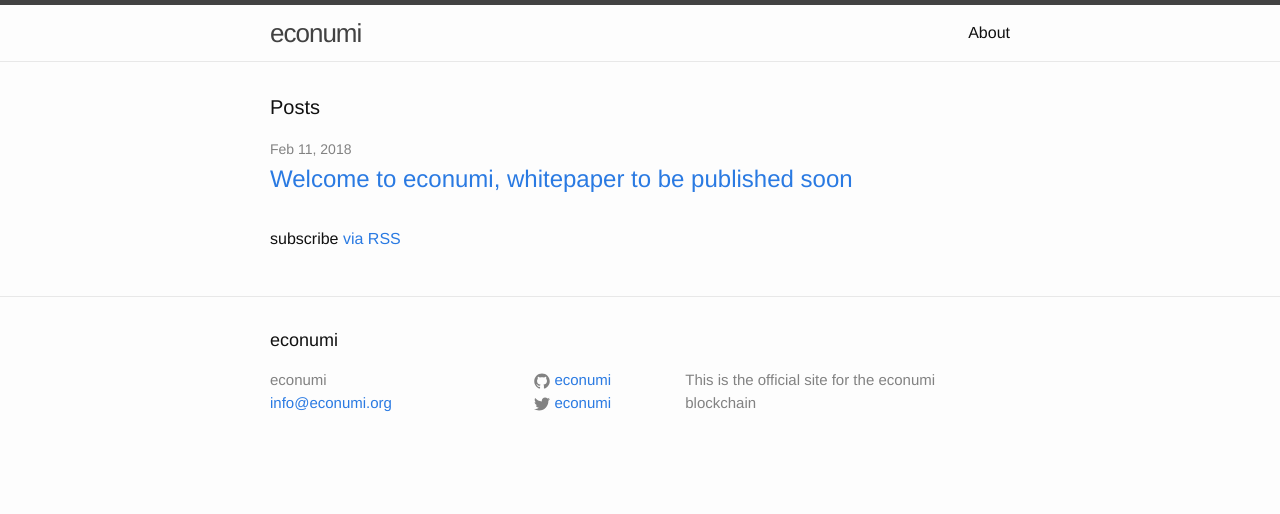
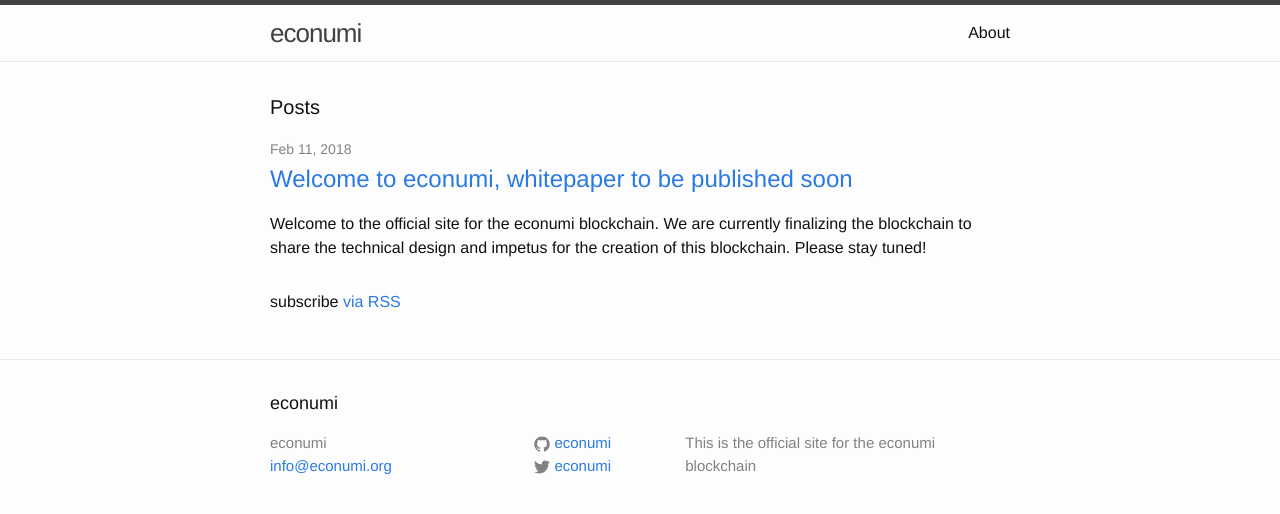
Before and after one commit to econumi/econumi-site, a Jekyll site: the page built from docs/index.html, in a window 1280 px wide. Shown: the top 514 px of the page. Built offline with Jekyll 4.4.1, drawn with Linux system fonts in a browser that asks for light colours.

Commit message:
adding excerpts

```diff
--- /dev/null
+++ b/docs/Gemfile
@@ -0,0 +1,2 @@
+source 'https://rubygems.org'
+gem "minima"
--- a/docs/_config.yml
+++ b/docs/_config.yml
@@ -1,4 +1,5 @@
 # Site settings
+theme: minima
 title: econumi
 email: info@econumi.org
 description: > # this means to ignore newlines until "baseurl:"
--- a/docs/index.html
+++ b/docs/index.html
@@ -14,6 +14,9 @@ layout: default
         <h2>
           <a class="post-link" href="{{ post.url | prepend: site.baseurl }}">{{ post.title }}</a>
         </h2>
+        {% if site.show_excerpts %}
+            {{ post.excerpt }}
+        {% endif %}
       </li>
     {% endfor %}
   </ul>
```
Also changed, not shown: docs/Gemfile.lock (added).
